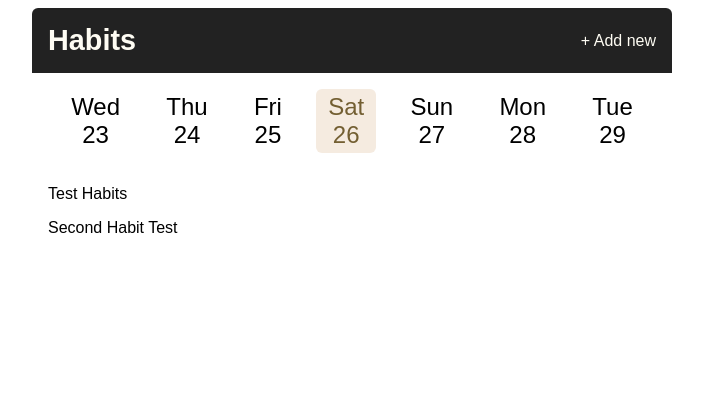
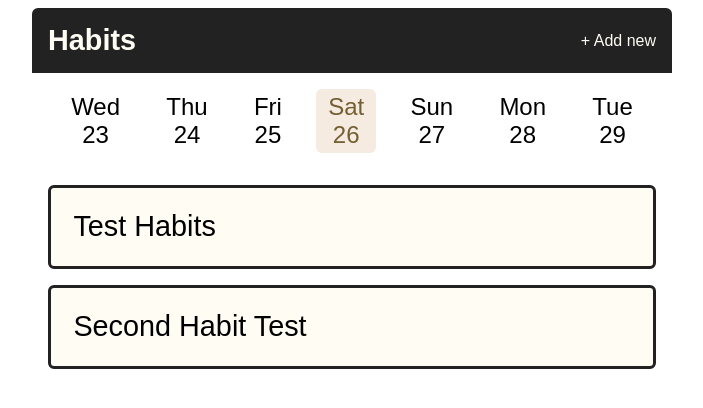
Before and after one commit to CarlosGarciaWeb/HabitTracker-Flask, a Flask app: page /?date=2022-11-26 in a window 1280 px wide. Shown: the top 408 px of the page, without its empty margins (288-991 px from the left). Run offline with Flask 2, Linux system fonts and the light colour scheme.

Commit message:
create form in index.html which heads to a complete endpoint that ultimately adds to a completions default dictionary(list) this gets from the hidden from the date and habitName, creating the date as a key inside the dictionary and the habit being appended to the list. This is possible because of the defaultdict(list) from the builtin collections library. Added style to the habit form and habit completed result

```diff
--- a/app.py
+++ b/app.py
@@ -1,5 +1,6 @@
 from flask import Flask, render_template, request, url_for, redirect
 import datetime
+from collections import defaultdict
 
 # TODO: (End Goal) make a habit tracker for studying languages like Python, Go, Swift and link an api service that
 # shows the weather for that particular date // add function that allows user to select periodicity of habit
@@ -7,6 +8,7 @@ import datetime
 app = Flask(__name__)
 
 habits = ["Test Habits", "Second Habit Test"]
+completions = defaultdict(list)
 
 @app.context_processor
 def add_calc_date_range():
@@ -27,6 +29,7 @@ def home():
     return render_template(
         "index.html",
         habits=habits,title="Habit Tracker - Home",
+        completions=completions[selected_date],
         selected_date=selected_date
     )
 
@@ -38,3 +41,16 @@ def add_habit():
         habits.append(request.form.get("habit"))
         return redirect(url_for('home'))
     return render_template("add_habits.html", title="Add Habit", selected_date=datetime.date.today())
+
+
+
+
+@app.route("/completed", methods=["POST"])
+def complete():
+    date_string = request.form.get("date")
+    habit = request.form.get("habitName")
+    date = datetime.date.fromisoformat(date_string)
+
+    completions[date].append(habit)
+
+    return redirect(url_for('home', date=date_string))
--- a/static/styles.css
+++ b/static/styles.css
@@ -134,3 +134,53 @@ body {
 		display: block;
 	}
 }
+
+
+.habit {
+	display: flex;
+	flex-direction: row;
+	align-items: center;
+	justify-content: space-between;
+	font-size: 1.8rem;
+	padding: 1.4rem;
+	margin-bottom: 1rem;
+	background-color: #FEFCF3;
+	border: 3px solid #222222;
+	border-radius: 6px;
+}
+
+.habit:not(.completed) {
+	padding: 0;
+}
+
+.habit:not(.completed):hover {
+	background-color: #8B7E74;
+}
+
+
+.habit__icon {
+	width: 1em;
+	height: 1em;
+}
+
+
+.habit__name {
+	margin: 0;
+}
+
+.habit__form {
+	width: 100%;
+
+}
+
+.habit__button {
+	display: block;
+	width: 100%;
+	padding: 1.4rem;
+	font-size: inherit;
+	font-family: inherit;
+	text-align: left;
+	border: none;
+	background-color: unset;
+	cursor: pointer;
+}
--- a/templates/index.html
+++ b/templates/index.html
@@ -3,11 +3,25 @@
 {% block main_content %}
 	<section class="habit-list">
         {% for habit in habits %}
-        <div class="habit">
-            <p class="habit__name">
-                {{habit}}
-            </p>
-        </div>
+            {% set completed = habit in completions %}
+            {% if completed %}
+            <div class="habit completed">
+                <p class="habit__name">
+                    {{habit}}
+                </p>
+                <svg class="habit__icon" xmlns="http://www.w3.org/2000/svg" viewBox="0 0 20 20" fill="currentColor">
+                    <path fill-rule="evenodd" d="M10 18a8 8 0 100-16 8 8 0 000 16zm3.707-9.293a1 1 0 00-1.414-1.414L9 10.586 7.707 9.293a1 1 0 00-1.414 1.414l2 2a1 1 0 001.414 0l4-4z" clip-rule="evenodd" />
+                </svg>
+            </div>
+            {% else %}
+            <div class="habit">
+                <form action="{{ url_for('complete') }}" method="post" class="habit__form">
+                    <input type="hidden" name="habitName" value="{{habit}}">
+                    <input type="hidden" name="date" value="{{selected_date}}">
+                    <button type="submit" class="habit__button">{{habit}}</button>
+                </form>
+            </div>
+            {% endif %}
         {% endfor %}
 	</section>
 {% endblock %}
```
